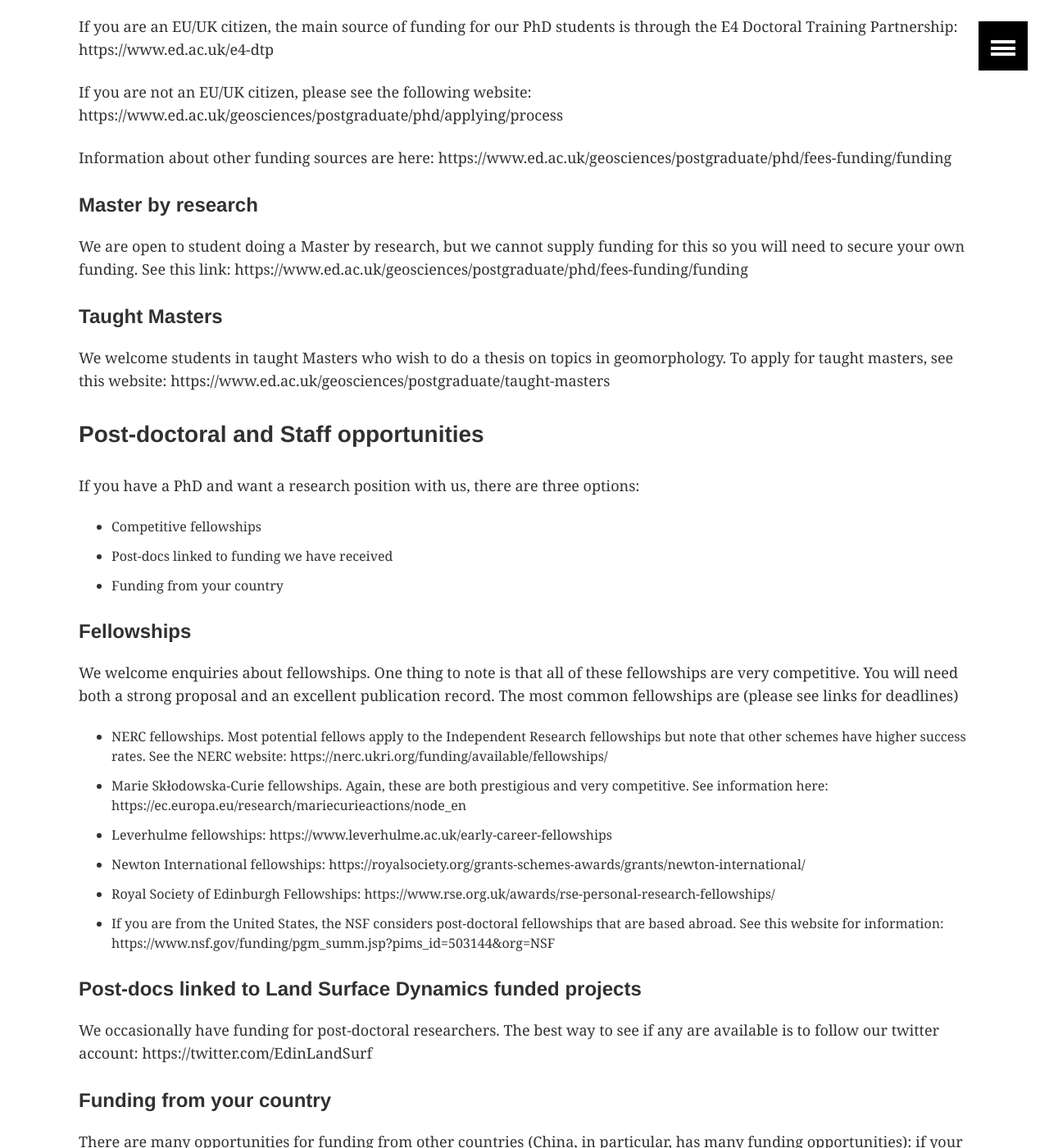
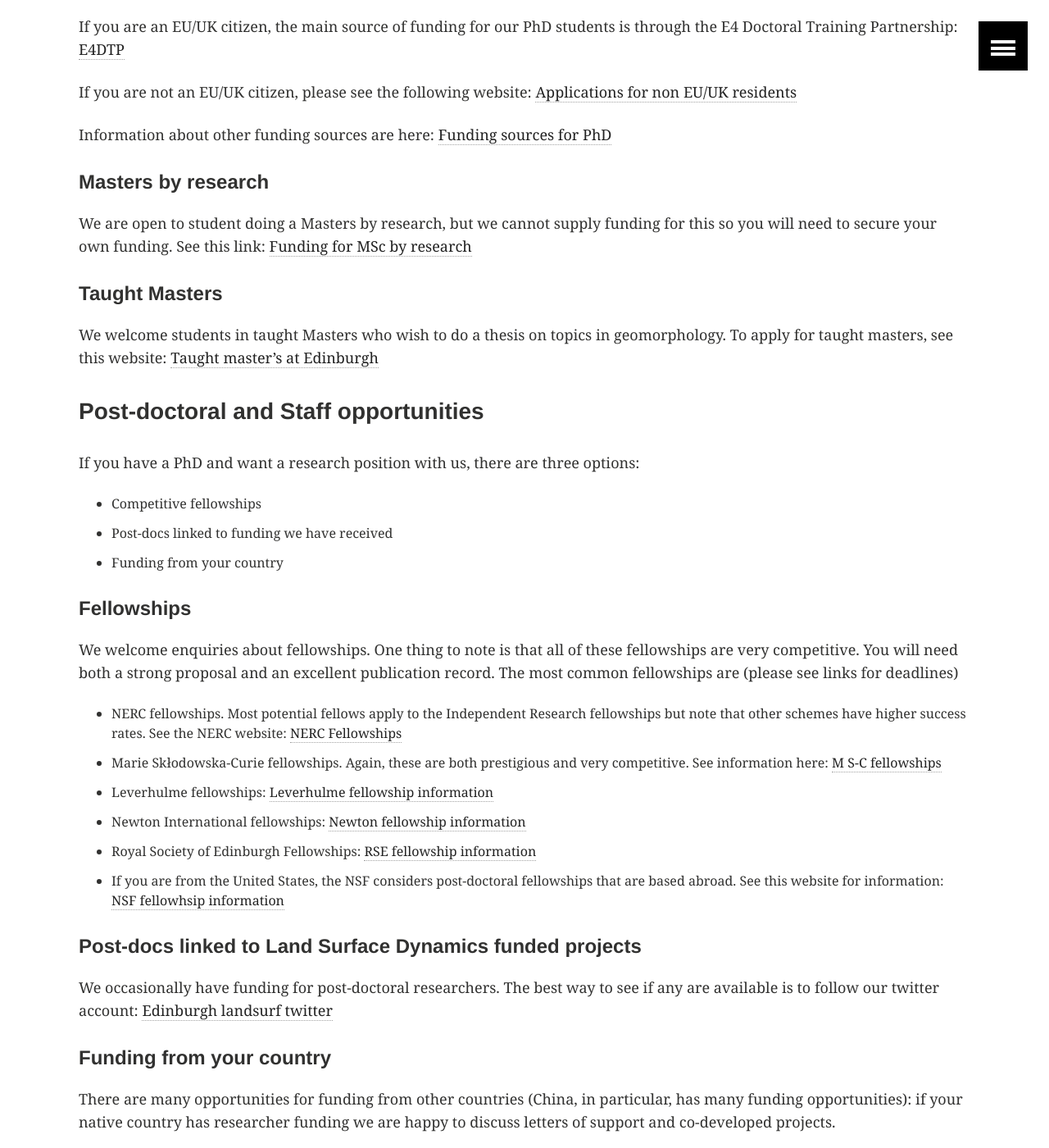
Before and after one commit to simon-m-mudd/simon-m-mudd.github.io, a Jekyll site: the page built from group/index.md, in a window 1280 px wide and 1400 px high, scrolled down 2833 px. Shown: the whole window at 82% size. Built offline with Jekyll 4.4.1, drawn with Linux system fonts in a browser that asks for light colours; some of the changed text lies outside the part shown.

Commit message:
Updated links

```diff
--- a/group/index.md
+++ b/group/index.md
@@ -53,21 +53,22 @@ Our group has a wide range of both PhD and Master by research students. Our stud
 
 #### PhD
 
-If you are an EU/UK citizen, the main source of funding for our PhD students is through the E4 Doctoral Training Partnership: https://www.ed.ac.uk/e4-dtp
+If you are an EU/UK citizen, the main source of funding for our PhD students is through the E4 Doctoral Training Partnership: [E4DTP](https://www.ed.ac.uk/e4-dtp)
 
-If you are not an EU/UK citizen, please see the following website: https://www.ed.ac.uk/geosciences/postgraduate/phd/applying/process
+If you are not an EU/UK citizen, please see the following website: [Applications for non EU/UK residents](https://www.ed.ac.uk/geosciences/postgraduate/phd/applying/process)
 
-Information about other funding sources are here: https://www.ed.ac.uk/geosciences/postgraduate/phd/fees-funding/funding
+Information about other funding sources are here: [Funding sources for PhD](https://www.ed.ac.uk/geosciences/postgraduate/phd/fees-funding/funding)
 
-#### Master by research
+#### Masters by research
 
-We are open to student doing a Master by research, but we cannot supply funding for this so you will need to secure your own funding. See this link: https://www.ed.ac.uk/geosciences/postgraduate/phd/fees-funding/funding
+We are open to student doing a Masters by research, but we cannot supply funding for this so you will need to secure your own funding. See this link: [Funding for MSc by research](https://www.ed.ac.uk/geosciences/postgraduate/phd/fees-funding/funding)
 
 #### Taught Masters
 
-We welcome students in taught Masters who wish to do a thesis on topics in geomorphology. To apply for taught masters, see this website: https://www.ed.ac.uk/geosciences/postgraduate/taught-masters
+We welcome students in taught Masters who wish to do a thesis on topics in geomorphology. To apply for taught masters, see this website: [Taught master's at Edinburgh](https://www.ed.ac.uk/geosciences/postgraduate/taught-masters)
 
 ### Post-doctoral and Staff opportunities
+
 If you have a PhD and want a research position with us, there are three options:
 * Competitive fellowships
 * Post-docs linked to funding we have received
@@ -76,16 +77,16 @@ If you have a PhD and want a research position with us, there are three options:
 #### Fellowships
 
 We welcome enquiries about fellowships. One thing to note is that all of these fellowships are very competitive. You will need both a strong proposal and an excellent publication record. The most common fellowships are (please see links for deadlines)
-* NERC fellowships. Most potential fellows apply to the Independent Research fellowships but note that other schemes have higher success rates. See the NERC website: https://nerc.ukri.org/funding/available/fellowships/
-* Marie Skłodowska-Curie fellowships. Again, these are both prestigious and very competitive. See information here: https://ec.europa.eu/research/mariecurieactions/node_en
-* Leverhulme fellowships: https://www.leverhulme.ac.uk/early-career-fellowships
-* Newton International fellowships: https://royalsociety.org/grants-schemes-awards/grants/newton-international/
-* Royal Society of Edinburgh Fellowships: https://www.rse.org.uk/awards/rse-personal-research-fellowships/
-* If you are from the United States, the NSF considers post-doctoral fellowships that are based abroad. See this website for information: https://www.nsf.gov/funding/pgm_summ.jsp?pims_id=503144&org=NSF
+* NERC fellowships. Most potential fellows apply to the Independent Research fellowships but note that other schemes have higher success rates. See the NERC website: [NERC Fellowships](https://nerc.ukri.org/funding/available/fellowships/)
+* Marie Skłodowska-Curie fellowships. Again, these are both prestigious and very competitive. See information here: [M S-C fellowships](https://ec.europa.eu/research/mariecurieactions/node_en)
+* Leverhulme fellowships:  [Leverhulme fellowship information](https://www.leverhulme.ac.uk/early-career-fellowships)
+* Newton International fellowships: [Newton fellowship information](https://royalsociety.org/grants-schemes-awards/grants/newton-international/)
+* Royal Society of Edinburgh Fellowships: [RSE fellowship information](https://www.rse.org.uk/awards/rse-personal-research-fellowships/)
+* If you are from the United States, the NSF considers post-doctoral fellowships that are based abroad. See this website for information: [NSF fellowhsip information](https://www.nsf.gov/funding/pgm_summ.jsp?pims_id=503144&org=NSF)
 
 #### Post-docs linked to Land Surface Dynamics funded projects
 
-We occasionally have funding for post-doctoral researchers. The best way to see if any are available is to follow our twitter account: https://twitter.com/EdinLandSurf
+We occasionally have funding for post-doctoral researchers. The best way to see if any are available is to follow our twitter account: [Edinburgh landsurf twitter](https://twitter.com/EdinLandSurf)
 
 #### Funding from your country
 
@@ -93,7 +94,7 @@ There are many opportunities for funding from other countries (China, in particu
 
 ### Visiting Students
 
-We frequently host visiting students, researchers and staff. See this website for information: https://www.ed.ac.uk/geosciences/postgraduate/phd/visiting-students. Please get in touch about the organising a visit. Note that we do not have funding for visitors.
+We frequently host visiting students, researchers and staff. See this website for information: [visiting student information](https://www.ed.ac.uk/geosciences/postgraduate/phd/visiting-students). Please get in touch about the organising a visit. Note that we do not have funding for visitors.
 
 #### Collaborations
 
```
